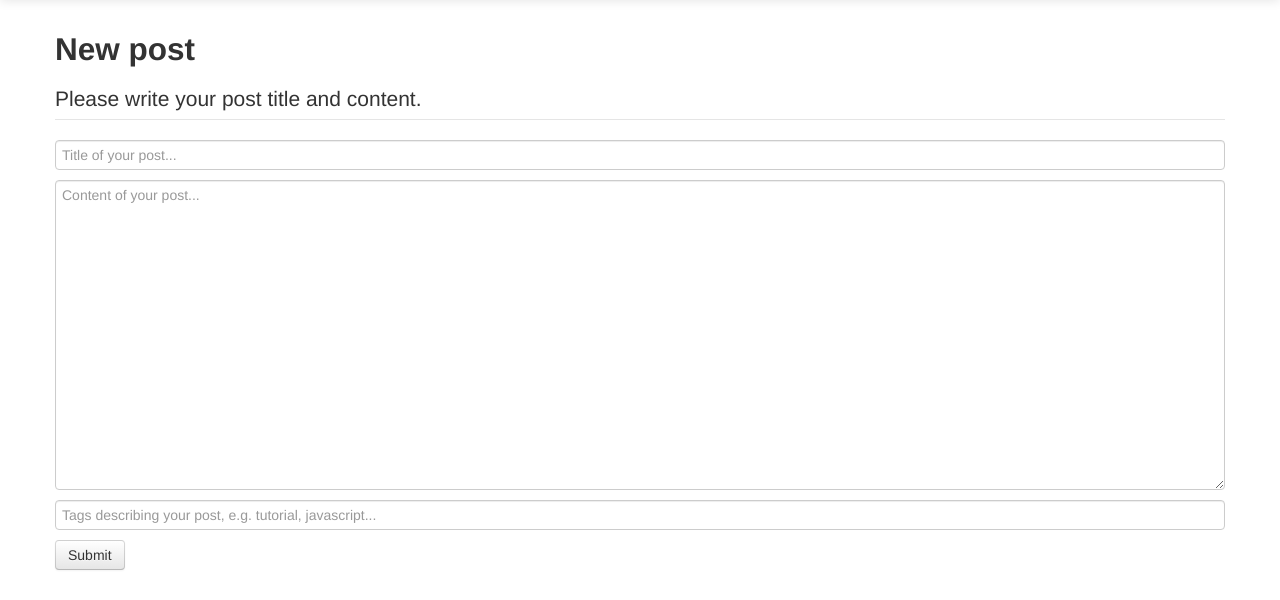
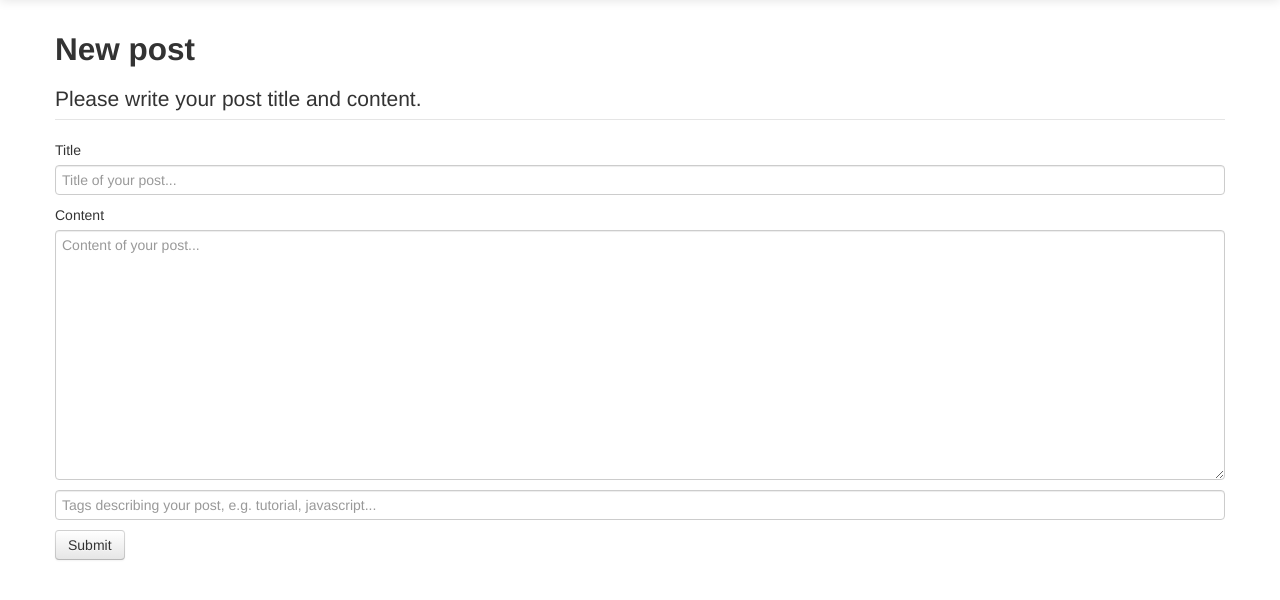
Before and after one commit to vesauimonen/fblog, a Flask app: page /add in a window 1280 px wide. Shown: the part 41-641 px from the top of the page. Run offline with Flask 2, Linux system fonts and the light colour scheme; a user stored in the database is signed in; parts of the project's set-up code (start-up, migrations or seed data) failed here and were passed over; some libraries are stand-ins or nearby versions.

Commit message:
labels added to form

```diff
--- a/fblog/templates/add_post.html
+++ b/fblog/templates/add_post.html
@@ -8,8 +8,10 @@
   <form action="" method="POST">
     <fieldset>
       <legend>Please write your post title and content.</legend>
+      <label>Title</label>
       <input class="input-block-level" type="text" name="title" placeholder="Title of your post..." value="{% if post %}{{ post.title }}{% endif %}">
-      <textarea class="input-block-level" rows="15" name="content" placeholder="Content of your post...">{% if post %}{{ post.content }}{% endif %}</textarea>
+      <label>Content</label>
+      <textarea class="input-block-level" rows="12" name="content" placeholder="Content of your post...">{% if post %}{{ post.content }}{% endif %}</textarea>
       <input class="input-block-level" type="text" name="tags" placeholder="Tags describing your post, e.g. tutorial, javascript..." value="{% if post %}{% for tag in post.tags %}{{ tag.name }}{% endfor %}{% endif %}">
       <button type="submit" class="btn">Submit</button>
     </fieldset>
```
